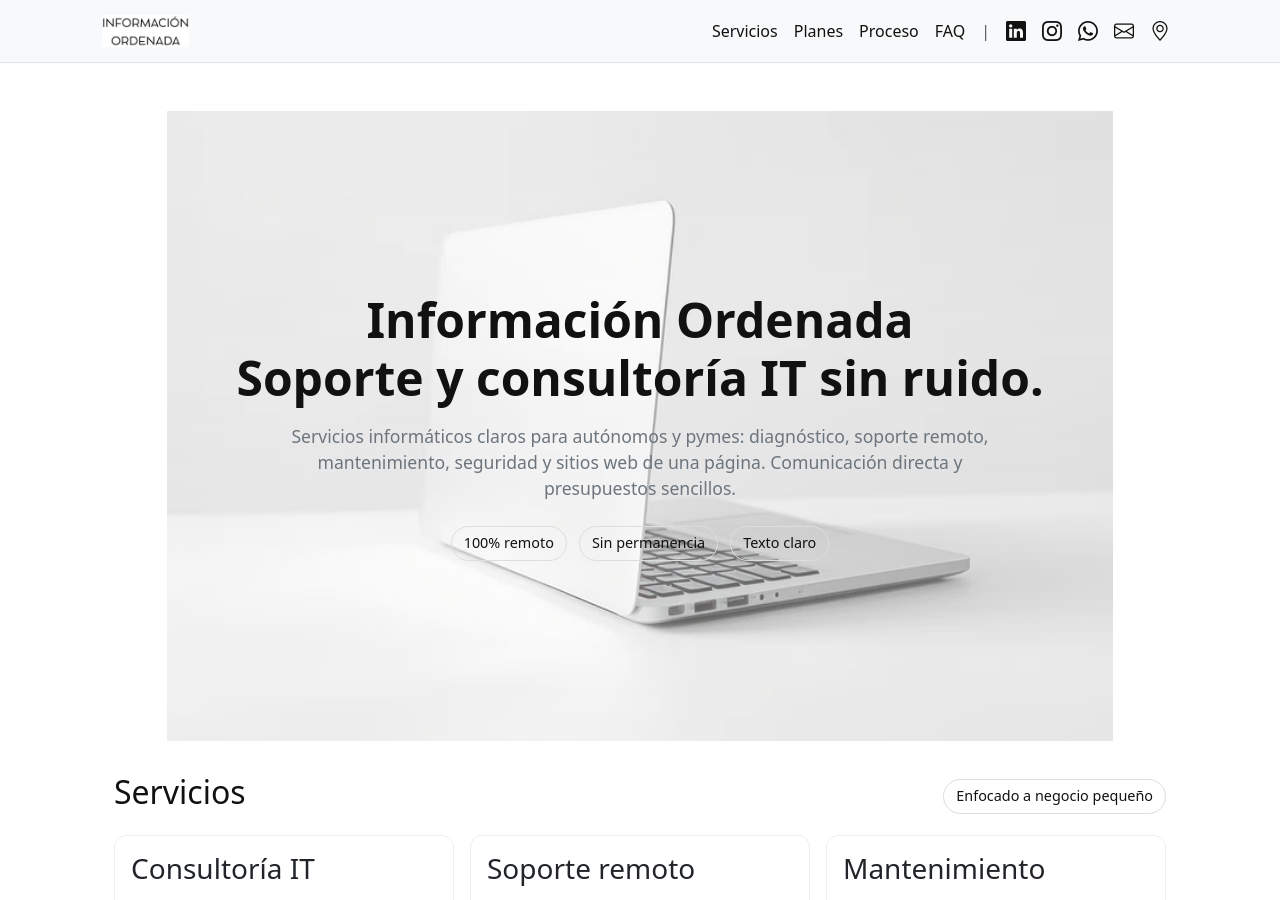
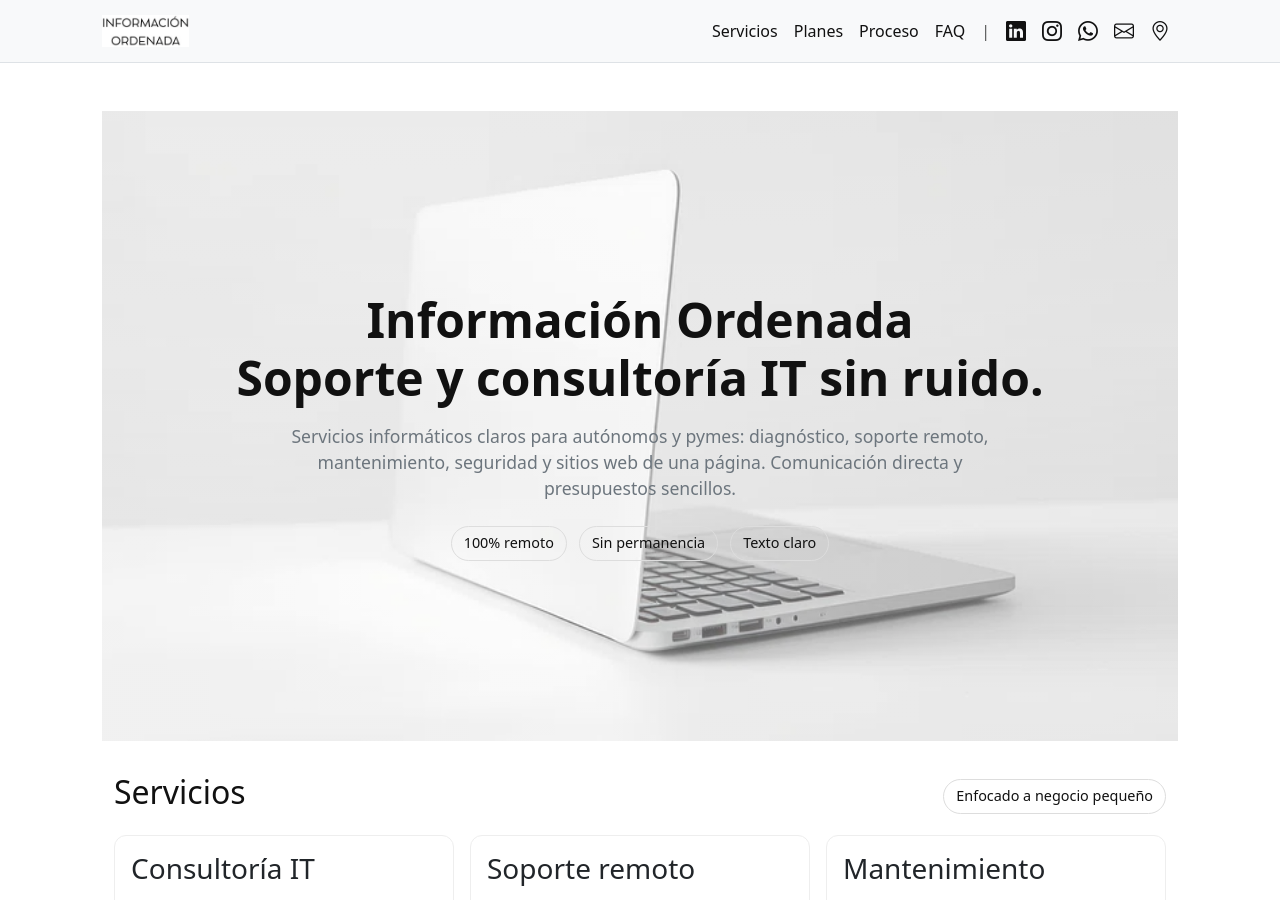
Before and after one commit to alexos-es/io, a Jekyll site: the page built from index.html, in a window 1280 px wide and 900 px high. Built offline with Jekyll 4.4.1, drawn with Linux system fonts in a browser that asks for light colours.

Commit message:
Update main.css

```diff
--- a/assets/css/main.css
+++ b/assets/css/main.css
@@ -190,7 +190,7 @@
   text-align: center;
   color: var(--io-dark);
   padding: 5rem 0;
-  background: url('{{ "/assets/img/informacionordenada.webp" | relative_url }}') center/contain no-repeat;
+  background: url('{{ "/assets/img/informacionordenada.webp" | relative_url }}') center/cover no-repeat;
   background-color: #fff;
 }
 
```
